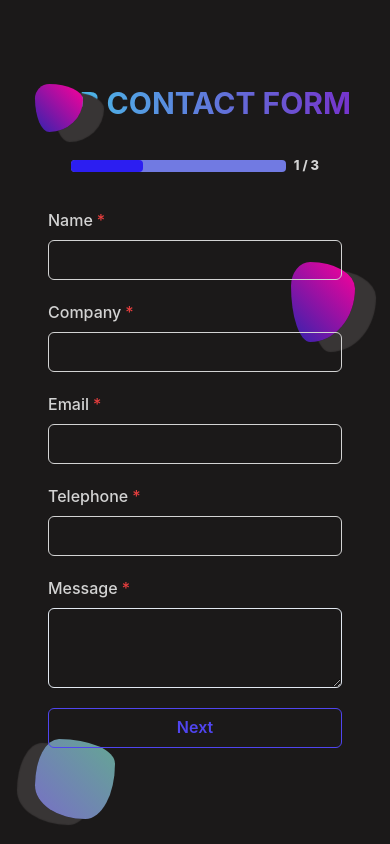
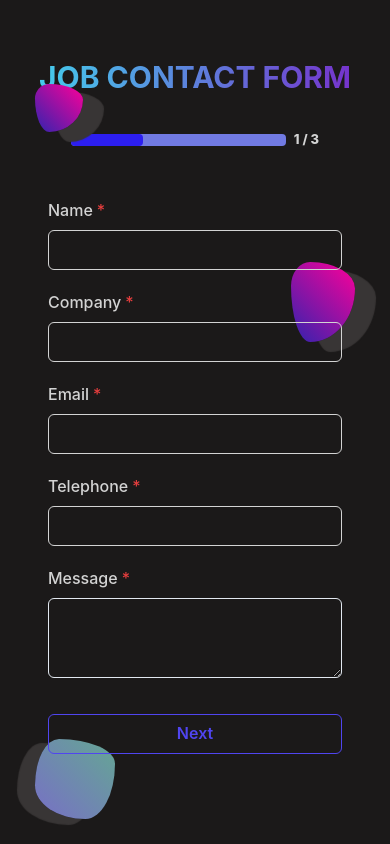
Before and after one commit to NotYourTypicalDeveloper/job-contact-form, a Next.js app: page / in a window 390 px wide. Built offline with nearby package versions, Linux system fonts and the light colour scheme.

Commit message:
Fixed responsive design

```diff
--- a/components/atoms/RadioButtons.jsx
+++ b/components/atoms/RadioButtons.jsx
@@ -7,7 +7,6 @@ import {
   FormErrorMessage,
 } from "@chakra-ui/react";
 
-// TODO: add onBlur function
 const RadioButtons = ({
   radioLabel,
   inputName,
@@ -51,8 +50,6 @@ const RadioButtons = ({
           name={`${inputName}`}
           value={formState.values[inputName]}
           errorBorderColor="red.300"
-          // display="flex"
-          // flexDir={{ base: "column", lg: "row" }}
           display="grid"
           gridTemplateColumns={{
             base: "repeat(1, 1fr)",
--- a/components/organisms/ContactForm.jsx
+++ b/components/organisms/ContactForm.jsx
@@ -74,7 +74,7 @@ const ContactForm = () => {
   return (
     <FormContext.Provider value={formState}>
       <FormDispatchContext.Provider value={dispatch}>
-        <Container maxW="container.md" pt={10}>
+        <Container maxW="container.md" pt={5}>
           <Heading
             as="h1"
             bgGradient="linear(to-l, #7928CA, #41d7ee)"
@@ -106,7 +106,7 @@ const ContactForm = () => {
             </Text>
           </Flex>
           <form style={{ padding: "2rem" }}>
-            <Box>
+            <Box my={{ base: 4, lg: 2 }}>
               {currentStep == 1 && (
                 <Page1 formState={formState} dispatch={dispatch} />
               )}
@@ -118,7 +118,7 @@ const ContactForm = () => {
                 <Page3 formState={formState} dispatch={dispatch} />
               )}
             </Box>
-            <Flex flexDir={{ base: "column", md: "row" }} mb={5}>
+            <Flex flexDir={{ base: "column", sm: "row" }} mb={5}>
               {currentStep !== 1 && (
                 <Button
                   color="#5045f0"
@@ -131,7 +131,9 @@ const ContactForm = () => {
                     bgColor: "#5045f0",
                     color: "white",
                   }}
-                  w={{ base: "100%", md: "30%", lg: "20%" }}
+                  _active={{ bgColor: "#717ae2" }}
+                  w={{ base: "100%", sm: "50%", md: "20%" }}
+                  mb={{ base: 3, lg: 0 }}
                 >
                   Prev
                 </Button>
@@ -147,7 +149,8 @@ const ContactForm = () => {
                     bgColor: "#5045f0",
                     color: "white",
                   }}
-                  w={{ base: "100%", md: "30%", lg: "20%" }}
+                  _active={{ bgColor: "#717ae2" }}
+                  w={{ base: "100%", sm: "50%", md: "20%" }}
                 >
                   Next
                 </Button>
```
